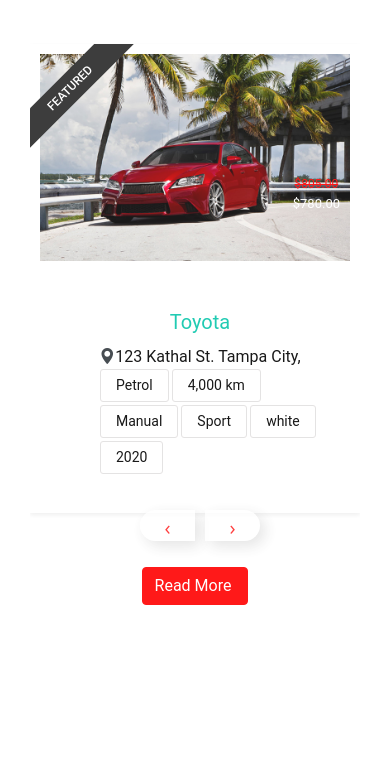
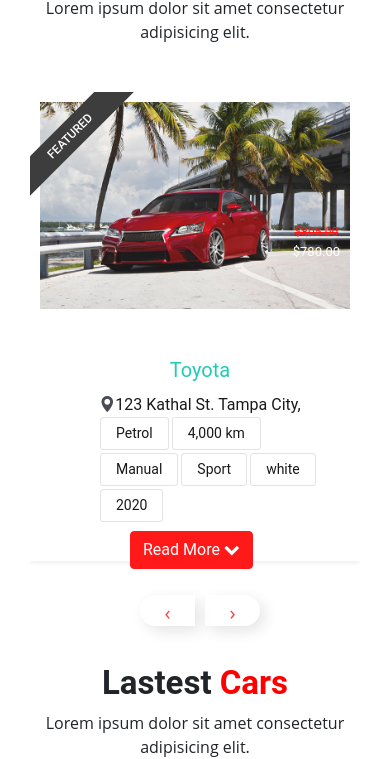
Before and after one commit to Ajao-Abeeb/Ria-estate, a plain HTML site: page index.html in a window 390 px wide. Shown: the part 738-1497 px from the top of the page. Before the commit the page ends 1391 px from the top, so only its background shows below. Drawn offline with Linux system fonts and the light colour scheme.

Commit message:
changes made with the continuation

```diff
--- a/css/style.css
+++ b/css/style.css
@@ -110,7 +110,7 @@
 }
 .search{
     position: absolute;
-    top: 22%;
+    top: 28%;
     right: 10%;
     width: 400px;
     height: 570px;
@@ -466,6 +466,13 @@
   .fh5co-card-item:hover h2, .fh5co-card-item:hover span, .fh5co-card-item:focus h2, .fh5co-card-item:focus span {
     text-decoration: none !important;
   }
+  .readmorebtn{
+    position: absolute;
+    bottom: 50px;
+    z-index: 50;
+    left: 100px;
+    height:10px
+  }
 
 
 @media (max-width: 993px) {
@@ -530,14 +537,14 @@
     .featured-items .owl-nav .owl-prev {
         position: absolute;
         left: 110px;
-        top: 220px;
+        top: 300px;
 
       }
 
       .featured-items .owl-nav .owl-next {
         position: absolute;
         right: 100px;
-        top: 220px;
+        top: 300px;
       }
       .featured-items .owl-nav .owl-prev span {
         border-radius: 60px 0 0 60px;
@@ -547,4 +554,7 @@
         border-radius: 0 60px 60px 0;
         height: 31px;
       }
+      .readmorebtn{
+        left: 90px;
+      }
 }
--- a/index.html
+++ b/index.html
@@ -219,7 +219,7 @@
 </div>
 
 <!-- ----------------------------------------------------- -->
-<div class="section">
+<div class="section"><br><br>
     <div class="container">
     <div class="mt-5 text-center main-title ">
     <h1>Featured <span class="text-danger  font-bolder">Cars</span></h3>
@@ -254,9 +254,9 @@
                                 <li>white</li>
                                 <li>2020</li>
                             </ul>
-                          <!-- <a href="#"><p><span class="btn btn-danger">Read More <i class="fa fa-chevron"></i></span></p></a>  -->
                             </div>
-                        </a>
+                            <a href="#" class="readmorebtn"><span class="btn btn-danger">Read More <i class="fa fa-chevron-down"></i></a>
+                         </a>
                       </div>
                 </div>
                 <div class="item mt-5">
@@ -284,11 +284,10 @@
                                   <li>2020</li>
                               </ul>
                               </div>
-                          </a>
-                          <a href="#"><p><span class="btn btn-danger">Read More <i class="fa fa-chevron"></i></span></p></a>
-
-                        </div>
-                  </div>
+                            </a>
+                          <a href="#" class="readmorebtn"><span class="btn btn-danger">Read More <i class="fa fa-chevron-down"></i></span></a>
+                          </div>
+                    </div>
                   <div class="item mt-5">
                     <div class="thumb">
                         <a href="img/car/car-3.jpg" class="fh5co-card-item image-popup">
@@ -315,14 +314,22 @@
                               </ul>
                               </div>
                           </a>
+                          <a href="#" class="readmorebtn"><span class="btn btn-danger">Read More <i class="fa fa-chevron-down"></i></span></a>
+
                         </div>
                   </div>
             </div>
-
               </div>
             </div>
           </div>
-
+      </section>
+      <section class="lastest-car mt-5">
+          <div class="container">
+            <div class="main">
+                <h1>Lastest <span class="text-danger  font-bolder">Cars</span></h3>
+                <p>Lorem ipsum dolor sit amet consectetur adipisicing elit.</p>
+            </div>
+          </div>
       </section>
 
 
```
